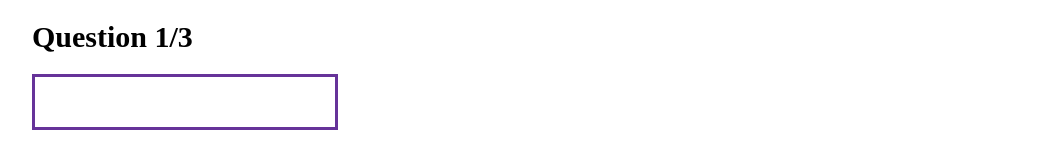
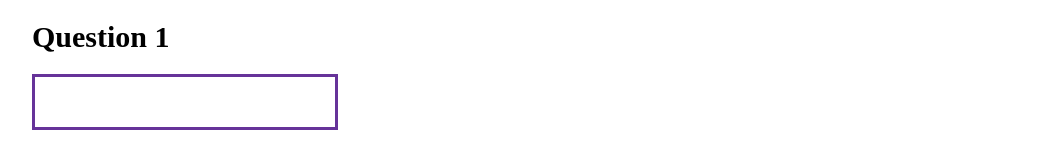
Before and after one commit to rahulbabu7/QuizApp, a Vue app: page /quiz/1 in a window 1280 px wide. Shown: the top 153 px of the page, without its empty margins (108-1169 px from the left). Built offline with nearby package versions, Linux system fonts and the light colour scheme.

Commit message:
updated the question  number section

```diff
--- a/src/components/QuizHeader.vue
+++ b/src/components/QuizHeader.vue
@@ -1,8 +1,11 @@
-
+<script setup>
+import { defineProps } from 'vue';
+const {question} = defineProps(['question'])
+</script>
 
 <template>
     <header>
-    <h1>Question 1/3</h1>
+    <h1>Question {{ question }}</h1>
     <div class="bar">
       <div class="completion"></div>
     </div>
--- a/src/views/QuizView.vue
+++ b/src/views/QuizView.vue
@@ -13,10 +13,10 @@ const currentQuesIndex = ref(0);
 </script>
 
 <template>
-  <QuizHeader />
+  <QuizHeader :question ="quiz.questions[currentQuesIndex].id" />
   <main>
     <Question :question="quiz.questions[currentQuesIndex]"/>
-    <!--  here we create a prop question which sjows the quiz of our subject  with the question to be displayed  -->
+    <!--  here we create a prop question which shows the quiz of our subject  with the question to be displayed  -->
   </main>
 </template>
 
```
